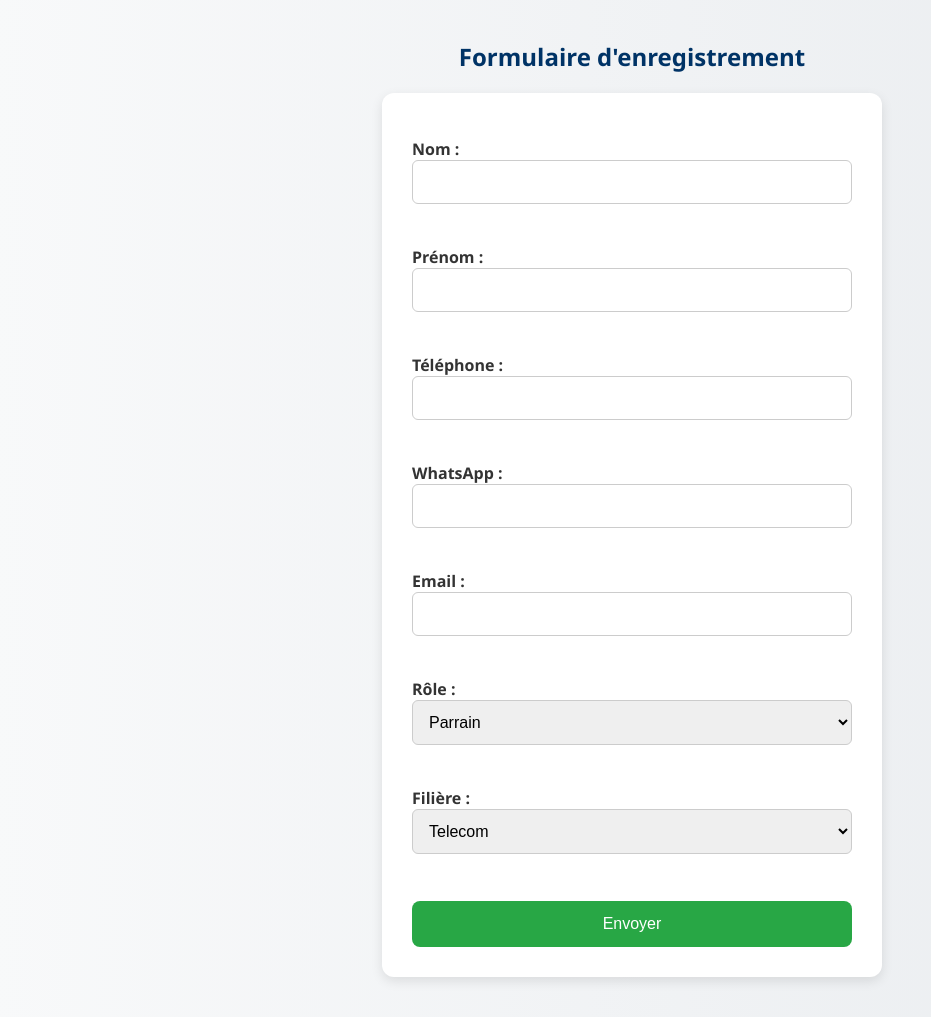
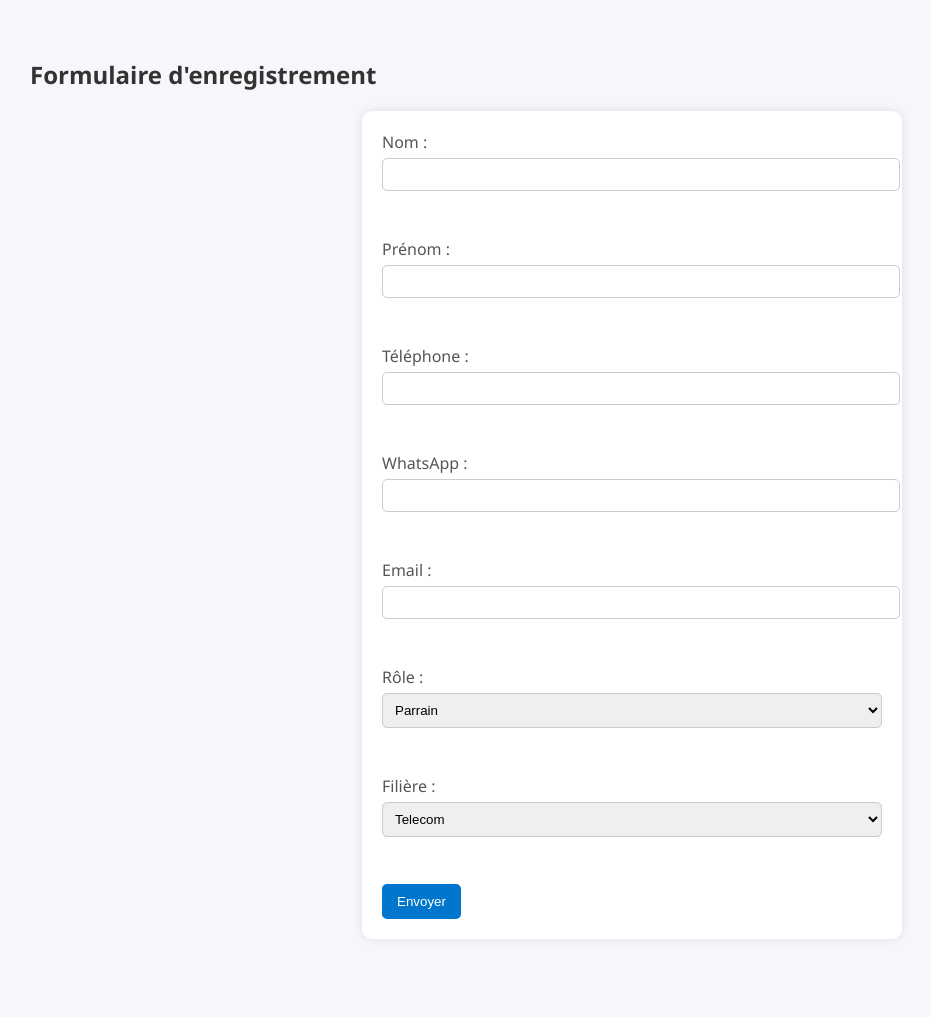
Before and after one commit to informaticienC69/copeda, a plain HTML site: page enregistrement.html in a window 1280 px wide. Shown: the whole page, without its empty margins (8-939 px from the left). After the commit the page ends 977 px from the top, so only its background shows below. Drawn offline with Linux system fonts and the light colour scheme.

Commit message:
Update style.css

```diff
--- a/style.css
+++ b/style.css
@@ -1,108 +1,46 @@
-/* Reset de base */
-* {
-  margin: 0;
-  padding: 0;
-  box-sizing: border-box;
+body {
+  font-family: 'Segoe UI', Tahoma, Geneva, Verdana, sans-serif;
+  background-color: #f5f7fa;
+  padding: 30px;
 }
 
-/* Corps de la page */
-body {
-  font-family: 'Segoe UI', Tahoma, Geneva, Verdana, sans-serif;
-  background: linear-gradient(to right, #f8f9fa, #e9ecef);
+h2 {
   color: #333;
-  min-height: 100vh;
-  display: flex;
-  flex-direction: column;
-  align-items: center;
-  padding: 40px 20px;
 }
 
-/* Titres */
-h1, h2 {
-  color: #003366;
-  margin-bottom: 20px;
-}
-
-/* Liens boutons */
-a.button {
-  text-decoration: none;
-  background-color: #007bff;
-  color: white;
-  padding: 14px 28px;
-  margin: 10px;
-  border-radius: 8px;
-  transition: background-color 0.3s ease;
-  display: inline-block;
-}
-
-a.button:hover {
-  background-color: #0056b3;
-}
-
-/* Formulaires */
 form {
-  background-color: white;
-  padding: 30px;
-  border-radius: 12px;
-  box-shadow: 0 4px 12px rgba(0,0,0,0.1);
-  width: 100%;
+  background: #fff;
+  padding: 20px;
+  border-radius: 10px;
   max-width: 500px;
+  margin: auto;
+  box-shadow: 0 0 10px rgba(0,0,0,0.1);
 }
 
 label {
   display: block;
-  margin-top: 15px;
-  margin-bottom: 5px;
-  font-weight: bold;
+  margin-bottom: 10px;
+  color: #555;
 }
 
 input, select {
   width: 100%;
-  padding: 12px;
+  padding: 8px;
+  margin-top: 5px;
+  margin-bottom: 15px;
   border: 1px solid #ccc;
-  border-radius: 6px;
-  font-size: 16px;
+  border-radius: 5px;
 }
 
 button {
-  margin-top: 20px;
-  background-color: #28a745;
+  background-color: #0077cc;
   color: white;
+  padding: 10px 15px;
   border: none;
-  padding: 14px;
-  width: 100%;
-  font-size: 16px;
-  border-radius: 8px;
+  border-radius: 5px;
   cursor: pointer;
-  transition: background-color 0.3s ease;
 }
 
 button:hover {
-  background-color: #218838;
+  background-color: #005fa3;
 }
-
-/* Messages d'erreur ou d'info */
-.message {
-  margin-top: 20px;
-  padding: 15px;
-  border-radius: 8px;
-  font-weight: bold;
-  text-align: center;
-}
-
-.message.success {
-  background-color: #d4edda;
-  color: #155724;
-}
-
-.message.error {
-  background-color: #f8d7da;
-  color: #721c24;
-}
-
-footer {
-  margin-top: auto;
-  padding: 20px;
-  font-size: 14px;
-  color: #666;
-}
```
